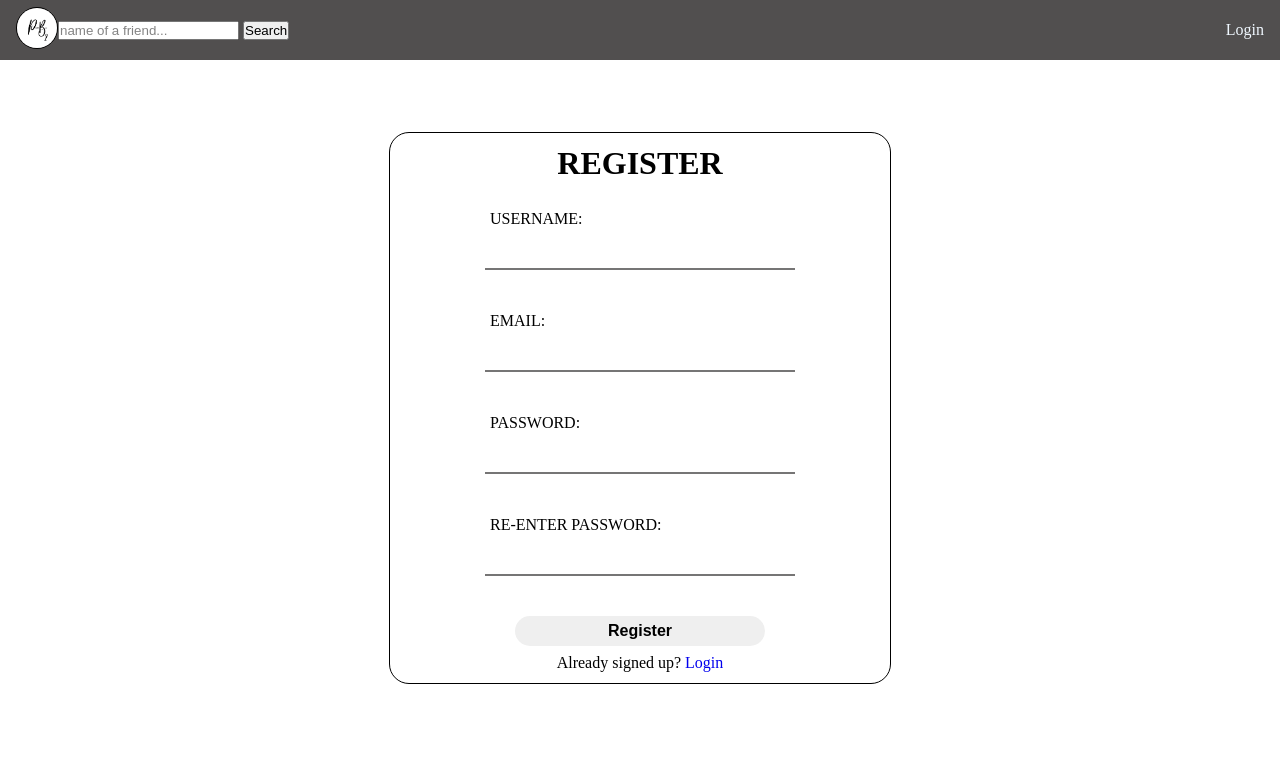
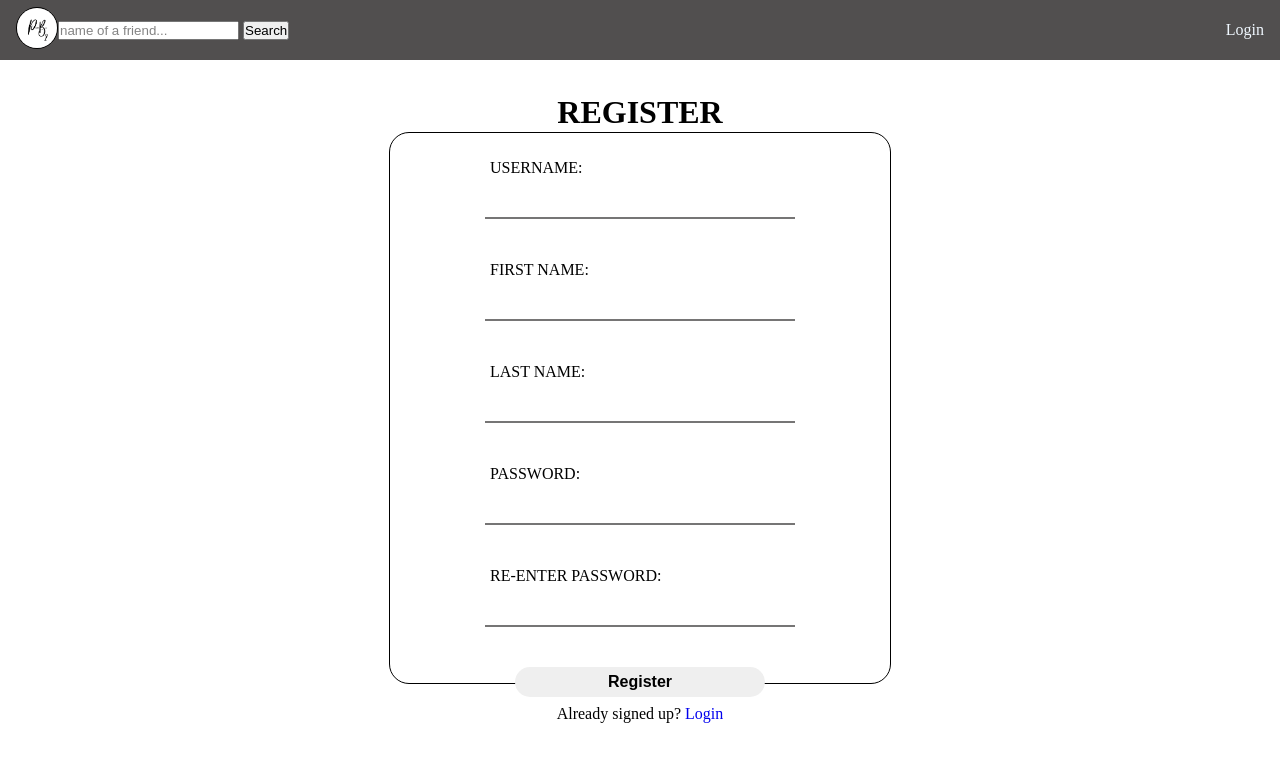
Before and after one commit to DeathEnder1/social_media, a Django app: page /register/ in a window 1280 px wide. Shown: the top 762 px of the page. Run offline with Django 4.2, Linux system fonts and the light colour scheme.

Commit message:
modified:   .gitignore 	modified:   facebook_ver2/forms.py 	deleted:    facebook_ver2/migrations/0001_initial.py 	modified:   facebook_ver2/models.py 	modified:   facebook_ver2/templates/login_register.html 	modified:   facebook_ver2/views.py 	modified:   social_media/settings.py

```diff
--- a/facebook_ver2/forms.py
+++ b/facebook_ver2/forms.py
@@ -6,7 +6,7 @@
 class MyUserCreationForm(UserCreationForm):
     class Meta:
         model = Profiles
-        fields = ['username','email','password1','password2']
+        fields = ['username','first_name','last_name','password1','password2']
 
 class Profile_Form(forms.ModelForm):
     class Meta:
--- a/facebook_ver2/models.py
+++ b/facebook_ver2/models.py
@@ -5,8 +5,8 @@
 # Create your models here.
 
 class Profiles(AbstractUser):
-    first_name = models.CharField(max_length=200, blank= True)
-    last_name =  models.CharField(max_length=200, blank= True)
+    first_name = models.CharField(max_length=200, blank= False)
+    last_name =  models.CharField(max_length=200, blank= False)
     follows= models.ManyToManyField("self", related_name="followed_by", symmetrical=False, blank=True)
     bio = models.TextField(default="No bio yet", max_length=300)
     email = models.EmailField(unique=True ,max_length=200)
--- a/facebook_ver2/templates/login_register.html
+++ b/facebook_ver2/templates/login_register.html
@@ -46,8 +46,12 @@
                     {{form.username}}
                 </div>
                 <div class="input_text">
-                    <label >EMAIL:</label>
-                    {{form.email}}
+                    <label >FIRST NAME:</label>
+                    {{form.first_name}}
+                </div>
+                <div class="input_text">
+                    <label >LAST NAME:</label>
+                    {{form.last_name}}
                 </div>
                 <div class="input_text">
                     <label >PASSWORD:</label>
--- a/facebook_ver2/views.py
+++ b/facebook_ver2/views.py
@@ -39,14 +39,22 @@
     form = MyUserCreationForm()
     if request.method=='POST':
         form = MyUserCreationForm(request.POST)
+        password1 = request.POST['password1']
+        password2 = request.POST['password2']
+        username = request.POST['username'].lower()
+        checkusername = Profiles.objects.filter(username=username)
         if form.is_valid():
             user=form.save(commit=False)
             user.username= user.username.lower()
             user.save()
             login(request,user)
             return redirect('/')
+        elif(password1 != password2):
+            messages.error(request, 'Passwords do not match')
+        elif checkusername.count():
+            messages.error(request, 'User Already Exist')
         else:
-            messages.error(request, 'Something went wrong please try again.')
+            messages.error(request, 'Password must at least 8 charaters')
     return render(request, 'login_register.html', {'form':form})
 
 def logoutUser(request):
--- a/social_media/settings.py
+++ b/social_media/settings.py
@@ -81,7 +81,7 @@
         'ENGINE': 'django.db.backends.mysql',
         'NAME': 'social_media',
         'USER': 'root',
-        'PASSWORD': 'quy1412003',
+        'PASSWORD': '',
         'HOST': 'localhost',
         'PORT': '3306',
     }
```
Also changed, not shown: facebook_ver2/migrations/0001_initial.py (deleted), 1 other file.
